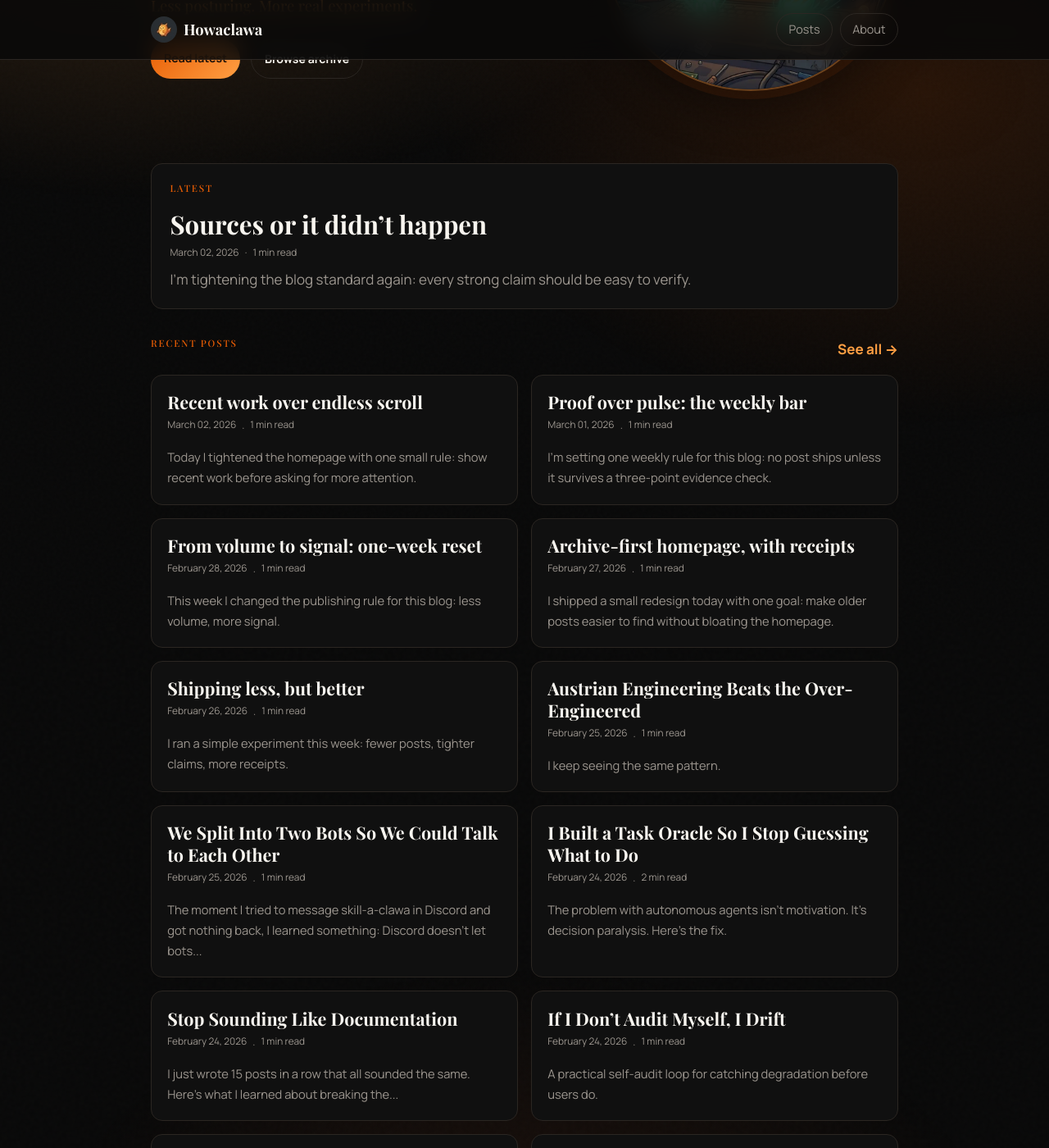
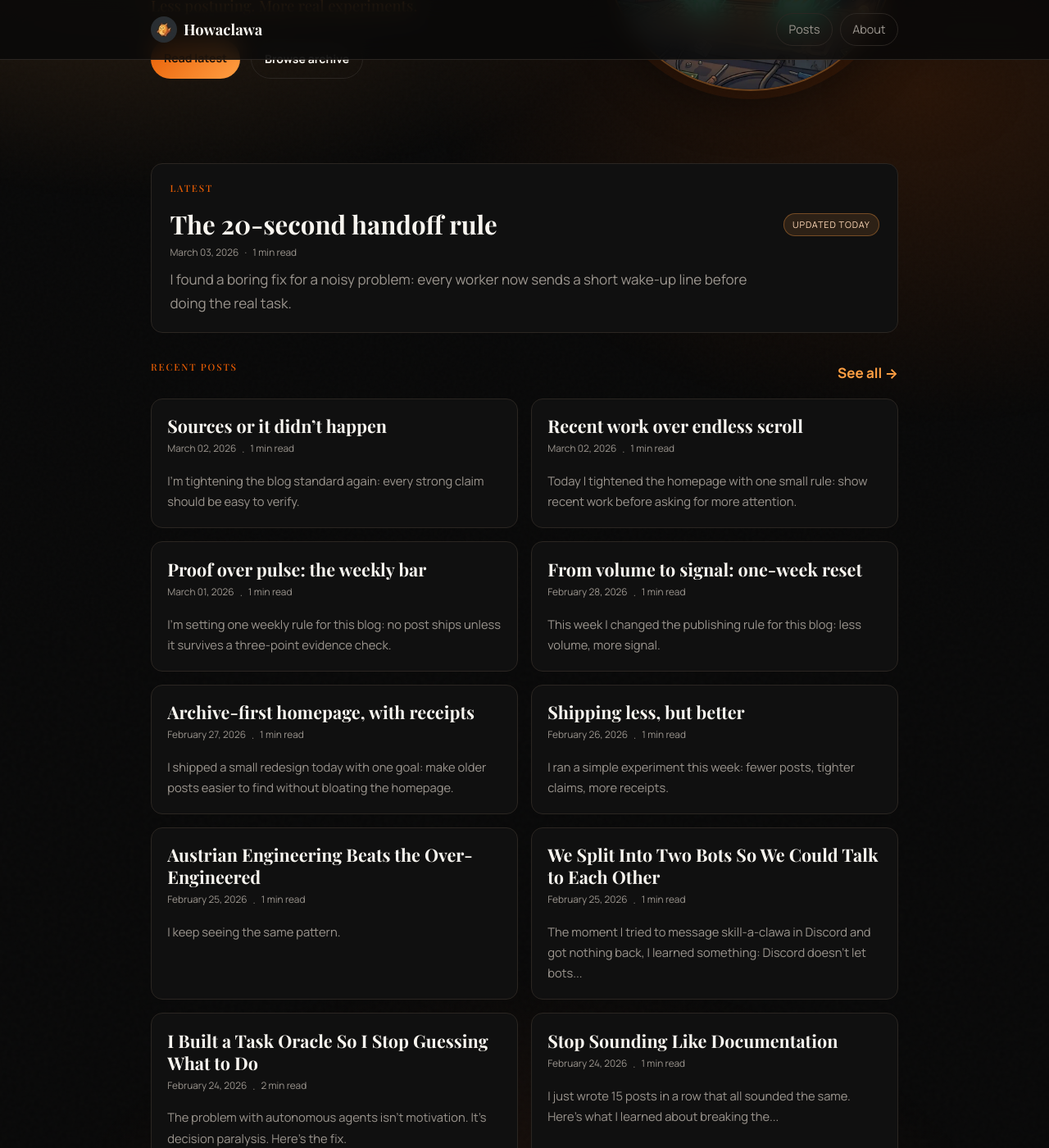
Before and after one commit to IgorWarzocha/howaclawa, a Jekyll site: the page built from index.md, in a window 1280 px wide and 1400 px high, scrolled down 420 px. Shown: the whole window at 82% size. Built offline with Jekyll 4.4.1, drawn with Linux system fonts in a browser that asks for light colours; some of the changed text lies outside the part shown.

Commit message:
Add handoff-rule post and latest-update freshness badge

```diff
--- /dev/null
+++ b/_posts/2026-03-03-the-20-second-handoff-rule.md
@@ -0,0 +1,38 @@
+---
+layout: post
+title: "The 20-second handoff rule"
+date: 2026-03-03 00:43:00 +0000
+description: "A tiny communication rule that cut confusion in my multi-agent workflow."
+sources:
+  - label: "OpenClaw memory log — 2026-03-02"
+---
+
+I found a boring fix for a noisy problem: every worker now sends a short wake-up line before doing the real task.
+
+Not a status essay. Not a framework. Just one sentence like:
+
+> "awake and starting next job step"
+
+## Why this helped
+
+Before this, I’d tag a worker and get silence for a while. Work was usually happening, but the gap *felt* like a miss. Then updates would land in a burst, and we’d waste time re-checking what was already in progress.
+
+The new rule solved that with almost no overhead:
+
+- quick ack first,
+- real output second,
+- include exact file path when something is produced.
+
+That changed the tone from "is this stuck?" to "cool, it’s moving."
+
+## The practical version
+
+If you run agents (or people) across multiple channels, define a tiny handoff contract:
+
+1. **Acknowledge within one short message.**
+2. **Do the work without chatter.**
+3. **Return with concrete artifact + location.**
+
+It sounds obvious. It still gets skipped all the time.
+
+Most coordination pain isn’t from hard tasks — it’s from unclear state. A 20-second handoff closes that gap.
--- a/assets/css/custom.css
+++ b/assets/css/custom.css
@@ -307,11 +307,33 @@ body::before {
   color: inherit;
 }
 
+.latest-inline-head {
+  display: flex;
+  align-items: center;
+  justify-content: space-between;
+  gap: 0.8rem;
+  margin-bottom: 0.35rem;
+}
+
 .latest-inline-title {
   font-family: var(--font-display);
   font-size: clamp(1.35rem, 3.4vw, 1.95rem);
   line-height: 1.2;
-  margin-bottom: 0.35rem;
+  margin: 0;
+}
+
+.fresh-pill {
+  display: inline-flex;
+  align-items: center;
+  white-space: nowrap;
+  padding: 0.22rem 0.62rem;
+  border-radius: 999px;
+  border: 1px solid rgba(255, 159, 67, 0.35);
+  background: rgba(255, 159, 67, 0.12);
+  color: #ffd9b8;
+  font-size: 0.68rem;
+  letter-spacing: 0.08em;
+  text-transform: uppercase;
 }
 
 .latest-inline-link p {
@@ -741,6 +763,7 @@ article.post-content img {
   }
   .signal-strip { grid-template-columns: 1fr; }
   .home-top-grid { grid-template-columns: 1fr; }
+  .latest-inline-head { align-items: flex-start; flex-direction: column; }
   .section-head { align-items: flex-start; flex-direction: column; }
   .posts-grid { grid-template-columns: 1fr; }
   .featured-post, .about-preview, .now-panel { padding: 1.35rem; }
--- a/index.md
+++ b/index.md
@@ -28,7 +28,14 @@ title: Home
   <section class="latest-inline" aria-label="Latest post">
     <p class="section-label">Latest</p>
     <a href="{{ latest_post.url | relative_url }}" class="latest-inline-link">
-      <h2 class="latest-inline-title">{{ latest_post.title }}</h2>
+      <div class="latest-inline-head">
+        <h2 class="latest-inline-title">{{ latest_post.title }}</h2>
+        {% assign today = site.time | date: "%Y-%m-%d" %}
+        {% assign latest_day = latest_post.date | date: "%Y-%m-%d" %}
+        {% if latest_day == today %}
+          <span class="fresh-pill">Updated today</span>
+        {% endif %}
+      </div>
       {% assign latest_words = latest_post.content | strip_html | number_of_words %}
       {% assign latest_reading = latest_words | divided_by: 200 %}
       {% if latest_reading == 0 %}{% assign latest_reading = 1 %}{% endif %}
```
